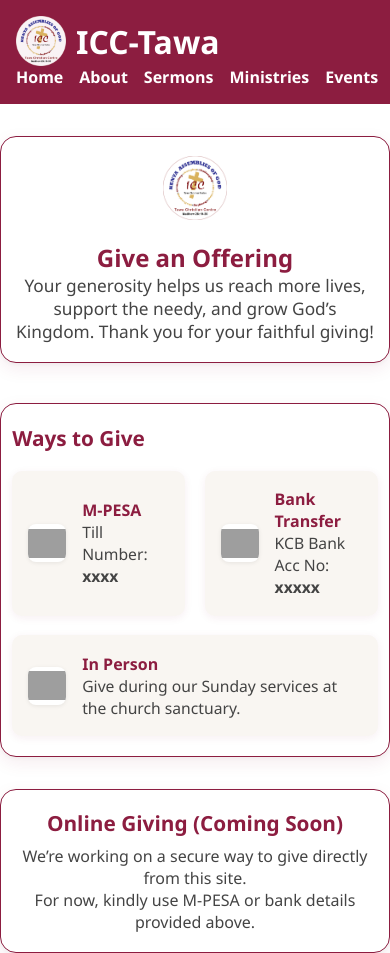
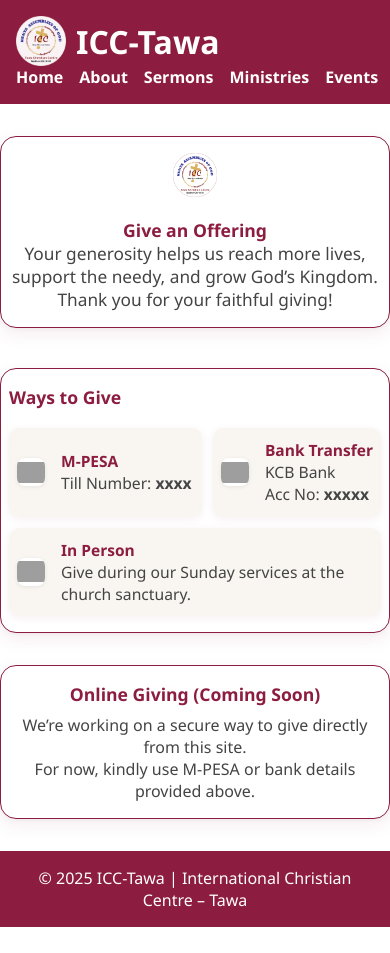
Before and after one commit to ecodes001/icc-tawa, a plain HTML site: page give.html in a window 390 px wide. Shown: the top 953 px of the page. After the commit the page ends 927 px from the top, so only its background shows below. Drawn offline with Linux system fonts and the light colour scheme; grey boxes are pictures that could not be loaded.

Commit message:
Update styles.css

```diff
--- a/css/styles.css
+++ b/css/styles.css
@@ -426,3 +426,31 @@
     overflow: hidden;
     min-height: 200px;
   }
+  @media (max-width: 500px) {
+    .offering-hero-card.card,
+    .giving-options.card,
+    .donation-form.card {
+      padding: 1rem 0.5rem;
+      max-width: 100vw;
+      margin: 1rem 0.2rem;
+    }
+    .giving-methods-grid {
+      grid-template-columns: 1fr !important;
+      gap: 0.7rem !important;
+    }
+    .giving-method {
+      flex-direction: row;
+      padding: 0.7rem 0.5rem !important;
+      font-size: 0.97rem;
+    }
+    .offering-hero-card.card img {
+      height: 44px !important;
+    }
+    .giving-method img {
+      height: 28px !important;
+      width: 28px !important;
+    }
+    .card h2, .card h3 {
+      font-size: 1.1rem !important;
+    }
+  }
```
